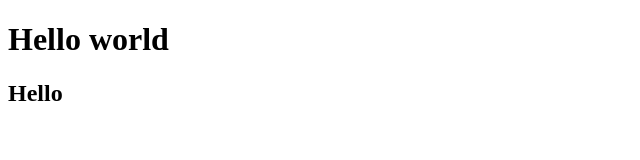
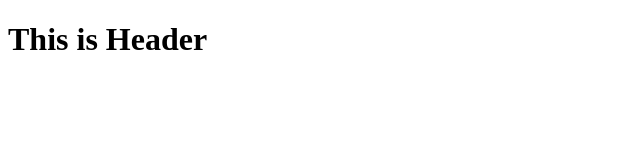
Before and after one commit to Mind1a/lecture-12, a plain HTML site: page index.html in a window 1280 px wide. Shown: the whole page, without its empty margins (0-640 px from the left). Drawn offline with Linux system fonts and the light colour scheme.

Commit message:
feature/header

```diff
--- a/index.html
+++ b/index.html
@@ -6,7 +6,8 @@
     <title>Document</title>
   </head>
   <body>
-    <h1>Hello world</h1>
-    <h2>Hello</h2>
+    <header>
+      <h1>This is Header</h1>
+    </header>
   </body>
 </html>
```
